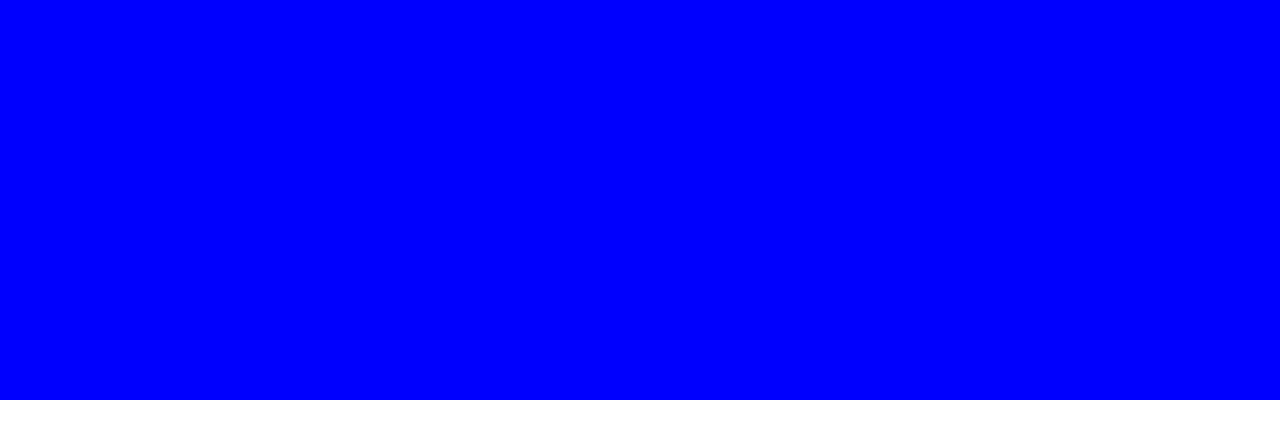
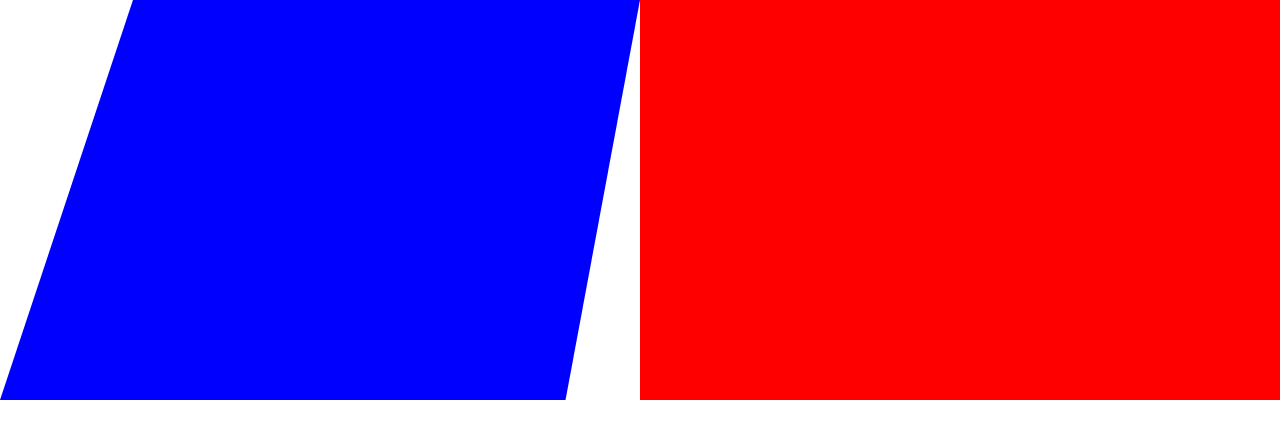
Before and after one commit to dg00GT00/tempWSite2, an Angular app: page / in a window 1280 px wide. Shown: the top 438 px of the page. Built offline with nearby package versions, Linux system fonts and the light colour scheme.

Commit message:
Rearranged services for generating right instances

```diff
--- a/src/app/app.component.html
+++ b/src/app/app.component.html
@@ -7,6 +7,15 @@
                         Left: {degAngle: 24, clipCorner: 'Up'}
                         }
                     }"
-                 [resizeCropWidth]="1000">
+                 [resizeCropWidth]="500">
+    </app-polygon>
+    <app-polygon class="right-polygon"
+                 [appPolygonConfig]="{
+                    Both: {
+                        Right:{degAngle: 25, clipCorner: 'Up'},
+                        Left: {degAngle: 18, clipCorner: 'Up'}
+                        }
+                    }"
+                 [resizeCropWidth]="850">
     </app-polygon>
 </div>
--- a/src/app/polygon/polygon-config.directive.ts
+++ b/src/app/polygon/polygon-config.directive.ts
@@ -6,6 +6,10 @@ import {PolygonComponent} from './polygon.component';
 
 @Directive({
     selector: '[appPolygonConfig]',
+    providers: [
+        {provide: PolygonDynCropService, useClass: PolygonDynCropService},
+        {provide: PolygonCalcCropService, useClass: PolygonCalcCropService},
+    ]
 })
 export class PolygonConfigDirective implements OnInit {
     @Input() resizeCropWidth: number;
--- a/src/app/polygon/polygon-helpers-services/polygon-calc-crop.service.ts
+++ b/src/app/polygon/polygon-helpers-services/polygon-calc-crop.service.ts
@@ -3,9 +3,7 @@ import {polygonDeepCopy} from '../../../models/polygon-shape.util';
 import {PolygonCreationService} from './polygon-creation.service';
 import {Injectable} from '@angular/core';
 
-@Injectable({
-    providedIn: 'root'
-})
+@Injectable()
 export class PolygonCalcCropService {
     private offsetWidth: number;
     private resizeCropWidth: number;
--- a/src/app/polygon/polygon-helpers-services/polygon-creation.service.ts
+++ b/src/app/polygon/polygon-helpers-services/polygon-creation.service.ts
@@ -2,7 +2,9 @@ import {Injectable} from '@angular/core';
 import {ClipCorner, ClipSide, ClipSidePairs, IConfigSides, IPolygonPoints} from '../../../models/polygon-shape.types';
 import {ClipPathConfig, PolygonShape} from '../../../models/polygon-shape.model';
 
-@Injectable({providedIn: 'root'})
+@Injectable({
+    providedIn: 'root',
+})
 export class PolygonCreationService {
     private config: ClipPathConfig;
 
--- a/src/app/polygon/polygon-helpers-services/polygon-dyn-crop.service.ts
+++ b/src/app/polygon/polygon-helpers-services/polygon-dyn-crop.service.ts
@@ -3,7 +3,7 @@ import {IPolygonConfig, IPolygonPoints} from '../../../models/polygon-shape.type
 import {PolygonCreationService} from './polygon-creation.service';
 import {PolygonCalcCropService} from './polygon-calc-crop.service';
 
-@Injectable({providedIn: 'root'})
+@Injectable()
 export class PolygonDynCropService {
     private finalPolygon: IPolygonPoints;
 
--- a/src/app/polygon/polygon.component.ts
+++ b/src/app/polygon/polygon.component.ts
@@ -22,12 +22,12 @@ export class PolygonComponent implements AfterViewInit {
         }, 0);
     }
 
-    resetPolyStyle(clipPath: string) {
+    resetPolyStyle(clipPath: string): void {
         this.setPolyStyle(clipPath);
         this.changeDetectorRef.detectChanges();
     }
 
-    private setPolyStyle(clipPath: string) {
+    private setPolyStyle(clipPath: string): void {
         this.polygonStyle = {
             height: '100%',
             width: '100%',
```
